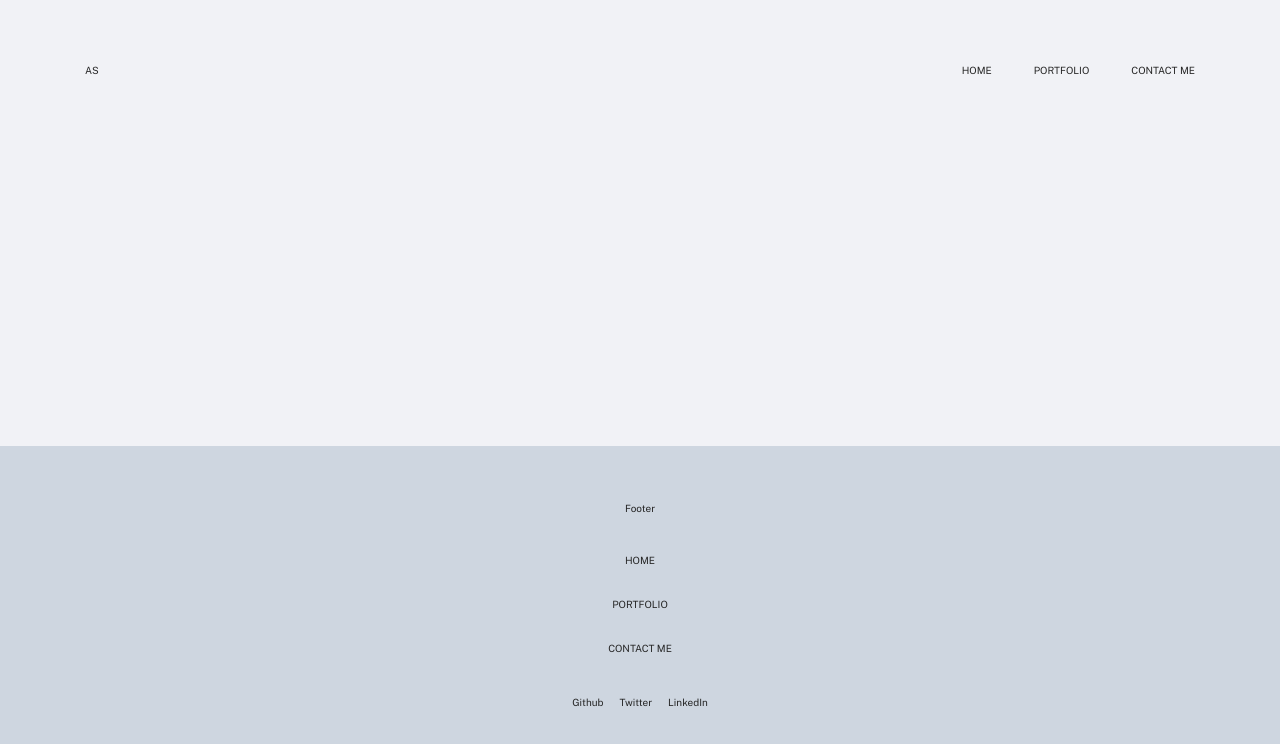
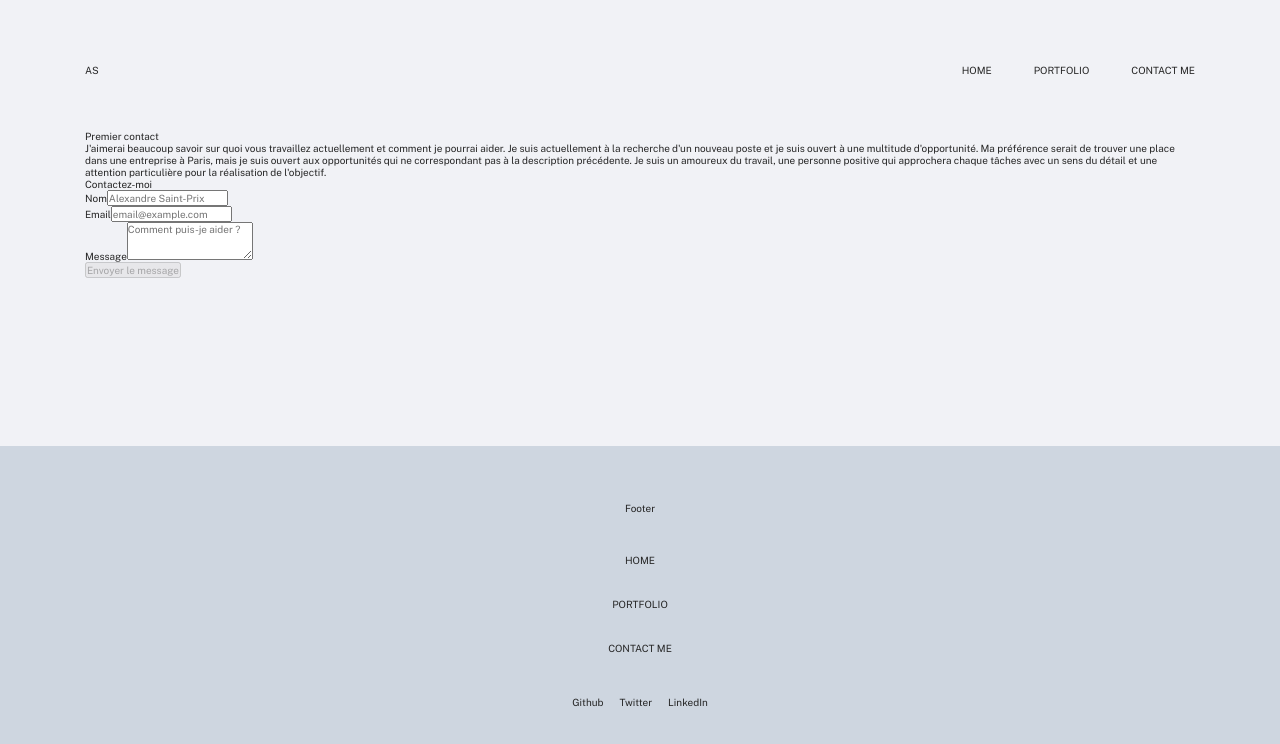
Before and after one commit to Alexandre-st/Portfolio, a React (Vite) app: page /contact in a window 1280 px wide. Shown: the top 744 px of the page. Built offline with nearby package versions, Linux system fonts and the light colour scheme; a web font is replaced by a local one.

Commit message:
Add the form contact page

```diff
--- a/src/App.jsx
+++ b/src/App.jsx
@@ -1,6 +1,7 @@
 import { BrowserRouter, Route, Routes } from "react-router-dom";
 import Footer from "./layouts/Footer";
 import Header from "./layouts/Header";
+import Contact from "./pages/Contact";
 import Homepage from "./pages/Homepage";
 
 const App = () => {
@@ -10,6 +11,7 @@ const App = () => {
       <Header />
       <Routes>
         <Route path='/' element={<Homepage />} />
+        <Route path='/contact' element={<Contact />} />
       </Routes>
       <Footer />
     </BrowserRouter>
--- /dev/null
+++ b/src/components/Form.jsx
@@ -0,0 +1,95 @@
+import { useFormik } from "formik";
+
+const Form = () => {
+
+  const regexEmail = /^[A-Z0-9._%+-]+@[A-Z0-9.-]+\.[A-Z]{2,}$/i;
+  const formik = useFormik({
+    initialValues: {
+      name: '',
+      email: '',
+      message: '',
+    },
+    validate: values => {
+      const errors = {};
+      if (!values.name) {
+        errors.name = 'Ce champ est obligatoire.';
+      }
+      if (!values.email) {
+        errors.email = 'Ce champ est obligatoire.'
+      } else if (!regexEmail.test(values.email)) {
+        errors.email = 'Veuillez utiliser une adresse email valide';
+      }
+      if (!values.message) {
+        errors.message='Ce champ est obligatoire'
+      }
+      return errors;
+    },
+    onSubmit: values => {
+      console.log('Submit : ', values);
+      formik.resetForm({ values: '' });
+    }
+  });
+
+  return (
+    <section className="contact-form">
+      <h2>Contactez-moi</h2>
+      <form className="form-content" onSubmit={formik.handleSubmit}>
+        <div className="form-content-field">
+          <label htmlFor="name">Nom</label>
+          <input
+            type="text"
+            name="name"
+            className="form-content-field-input"
+            placeholder="Alexandre Saint-Prix"
+            onChange={formik.handleChange}
+            onBlur={formik.handleBlur}
+            value={formik.values.name}
+          />
+          {formik.touched.name && formik.errors.name ? (
+            <span className="form-content-error">{formik.errors.name}</span>
+          ) : null}
+        </div>
+        <div className="form-content-field">
+          <label htmlFor="email">Email</label>
+          <input
+            type="text"
+            name="email"
+            className="form-content-field-input"
+            placeholder="email@example.com"
+            onChange={formik.handleChange}
+            onBlur={formik.handleBlur}
+            value={formik.values.email}
+          />
+          {formik.touched.email && formik.errors.email ? (
+            <span className="form-content-error">{formik.errors.email}</span>
+          ) : null}
+        </div>
+        <div className="form-content-field">
+          <label htmlFor="message">Message</label>
+          <textarea
+            type="text"
+            name="message"
+            className="form-content-field-input"
+            placeholder="Comment puis-je aider ?"
+            onChange={formik.handleChange}
+            onBlur={formik.handleBlur}
+            value={formik.values.message}
+            rows={3}
+          />
+          {formik.touched.message && formik.errors.message ? (
+            <span className="form-content-error">{formik.errors.message}</span>
+          ) : null}
+        </div>
+        <button
+          type="submit"
+          className="button form-content-button"
+          disabled={!(formik.isValid && formik.dirty)}
+        >
+          Envoyer le message
+        </button>
+      </form>
+    </section>
+  );
+};
+
+export default Form;
--- a/src/layouts/Footer.jsx
+++ b/src/layouts/Footer.jsx
@@ -14,7 +14,7 @@ const Footer = () => {
             <Link to="/">Portfolio</Link>
           </li>
           <li className="nav-link">
-            <Link to="/">Contact Me</Link>
+            <Link to="/contact">Contact Me</Link>
           </li>
         </ul>
 
--- /dev/null
+++ b/src/pages/Contact.jsx
@@ -0,0 +1,19 @@
+import Form from "../components/Form";
+
+const Contact = () => {
+  return (
+    <main className="container">
+      <section className="contact-hero">
+        <h1 className="contact-hero-title">Premier contact</h1>
+        <p className="contact-hero-about">
+          J'aimerai beaucoup savoir sur quoi vous travaillez actuellement et comment je pourrai aider. Je suis actuellement à la recherche d'un nouveau poste et je suis ouvert à une multitude d'opportunité.
+          Ma préférence serait de trouver une place dans une entreprise à Paris, mais je suis ouvert aux opportunités qui ne correspondant pas à la description précédente.
+          Je suis un amoureux du travail, une personne positive qui approchera chaque tâches avec un sens du détail et une attention particulière pour la réalisation de l'objectif.
+        </p>
+      </section>
+     <Form />
+    </main>
+  );
+};
+
+export default Contact;
```
